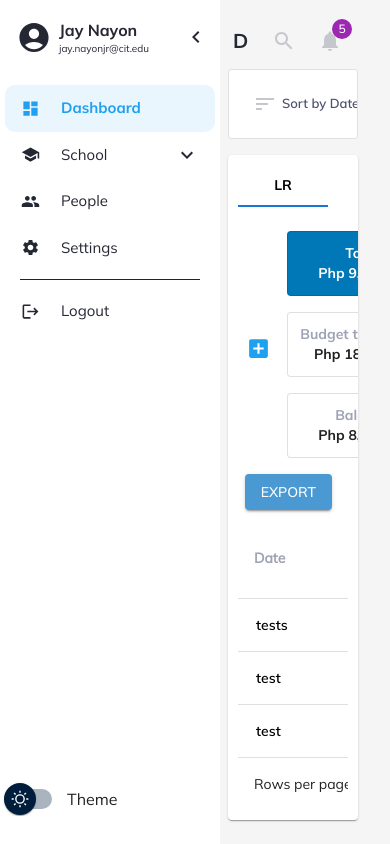
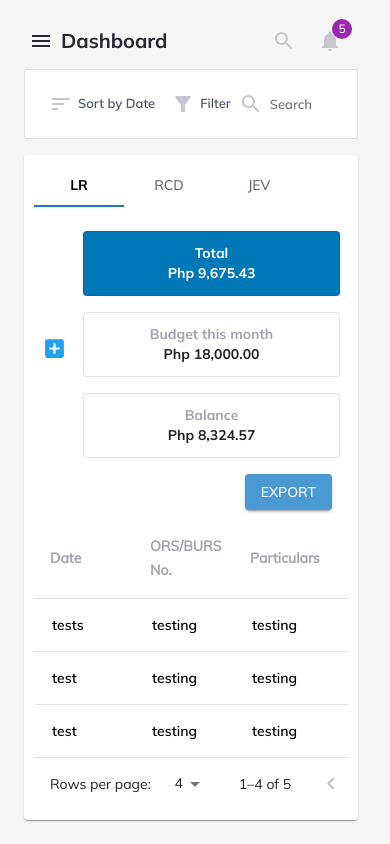
Before and after one commit to Jaynayon/princi-pal-frontend, a React (Create React App) app: page /schools in a window 390 px wide. Built offline with nearby package versions, Linux system fonts and the light colour scheme.

Commit message:
Enhance mobile view

```diff
--- a/src/Components/Navigation/Navigation.js
+++ b/src/Components/Navigation/Navigation.js
@@ -1,5 +1,6 @@
 // React imports
 import * as React from "react";
+import { useEffect, useState } from "react";
 
 // Material-UI imports
 import { styled, createTheme, ThemeProvider } from "@mui/material/styles";
@@ -62,9 +63,35 @@ const AppBar = styled(MuiAppBar, {
 
 const Drawer = styled(MuiDrawer, {
   shouldForwardProp: (prop) => prop !== "open",
-})(({ theme, open }) => ({
+})(({ theme, open }) => {
+  const [mobileMode, setMobileMode] = useState(false); // State to track position
+
+  const updateMobileMode = () => {
+    const { innerWidth } = window;
+    setMobileMode(innerWidth < 600);
+  };
+
+  useEffect(() => {
+    // Call the function to set initial mobileMode state
+    updateMobileMode();
+
+    const handleResize = () => {
+      // Call the function to update mobileMode state on resize
+      updateMobileMode();
+    };
+
+    // Add event listener for resize
+    window.addEventListener('resize', handleResize);
+
+    // Cleanup the event listener on component unmount
+    return () => {
+      window.removeEventListener('resize', handleResize);
+    };
+  }, []); // Run effect only on mount and unmount
+
+  return {
     "& .MuiDrawer-paper": {
-    position: "relative",
+      position: mobileMode ? "absolute" : "relative",
       whiteSpace: "nowrap",
       width: drawerWidth,
       transition: theme.transitions.create("width", {
@@ -84,7 +111,8 @@ const Drawer = styled(MuiDrawer, {
         },
       }),
     },
-}));
+  };
+});
 
 const displayTitle = (selected) => {
   if (
@@ -105,7 +133,7 @@ const displayTitle = (selected) => {
 };
 
 export default function Navigation({ children }) {
-  const { open, toggleDrawer, selected, navStyle } = useNavigationContext();
+  const { open, toggleDrawer, selected, navStyle, mobileMode } = useNavigationContext();
   const [anchorEl, setAnchorEl] = React.useState(null);
 
   const handleMenuOpen = (event) => {
@@ -128,7 +156,6 @@ export default function Navigation({ children }) {
     setOptions([]); // Clear options by setting it to an empty array
   };
 
-
   const ITEM_HEIGHT = 48;
 
   const defaultTheme = createTheme({
@@ -142,7 +169,6 @@ export default function Navigation({ children }) {
     <ThemeProvider theme={defaultTheme}>
       <Box sx={{ display: "flex" }}>
         <CssBaseline />
-
         <Drawer
           variant="permanent"
           open={open}
@@ -151,6 +177,7 @@ export default function Navigation({ children }) {
               backgroundColor: (theme) => theme.navStyle.base,
               boxShadow: "none",
               borderRight: "none",
+              display: mobileMode && !open ? "none" : null
             },
           }}
         >
@@ -235,7 +262,7 @@ export default function Navigation({ children }) {
             overflow: "auto",
           }}
         >
-          <Container maxWidth="lg" sx={{ mt: 4, mb: 4 }}>
+          <Container maxWidth="lg" sx={{ mt: 4, mb: 4, pl: 4 }}>
             <Grid container spacing={3}>
               <AppBar
                 position="relative"
@@ -250,8 +277,20 @@ export default function Navigation({ children }) {
                   sx={{
                     pr: "24px", // keep right padding when drawer closed
                     color: "#C5C7CD", //gets inherited
+                    pl: 1
                   }}
                 >
+                  <IconButton
+                    aria-label="open drawer"
+                    onClick={toggleDrawer}
+                    sx={{
+                      display: !mobileMode ? "none" : null,
+                      color: (theme) => theme.navStyle.color,
+                      //...(open && { display: "none" }),
+                    }}
+                  >
+                    <MenuIcon />
+                  </IconButton>
                   <Typography
                     component="h1"
                     variant="h6"
@@ -262,6 +301,7 @@ export default function Navigation({ children }) {
                       textAlign: "left",
                       color: "#252733",
                       fontWeight: "bold",
+                      width: '400px'
                     }}
                   >
                     {displayTitle(selected)}
--- a/src/Context/NavigationProvider.js
+++ b/src/Context/NavigationProvider.js
@@ -1,4 +1,4 @@
-import React, { createContext, useState, useRef, useContext } from 'react';
+import React, { createContext, useState, useEffect, useRef, useContext } from 'react';
 
 const NavigationContext = createContext();
 
@@ -9,6 +9,7 @@ export const NavigationProvider = ({ children }) => {
     const [selected, setSelected] = useState('Dashboard');
     const [open, setOpen] = useState(true);
     const [navStyle, setNavStyle] = React.useState('light'); // Initial theme
+    const [mobileMode, setMobileMode] = useState(false); // State to track position
     const prevOpenRef = useRef(false);
 
     const toggleDrawer = () => {
@@ -18,10 +19,36 @@ export const NavigationProvider = ({ children }) => {
         });
     };
 
+    const updateMobileMode = () => {
+        const { innerWidth } = window;
+        if (innerWidth < 600) {
+            setMobileMode(true);
+            setOpen(false)
+        }
+    };
+
+    useEffect(() => {
+        // Call the function to set initial mobileMode state
+        updateMobileMode();
+
+        const handleResize = () => {
+            // Call the function to update mobileMode state on resize
+            updateMobileMode();
+        };
+
+        // Add event listener for resize
+        window.addEventListener('resize', handleResize);
+
+        // Cleanup the event listener on component unmount
+        return () => {
+            window.removeEventListener('resize', handleResize);
+        };
+    }, []); // Run effect only on mount and unmount
+
     return (
         <NavigationContext.Provider value={{
             open, toggleDrawer, prevOpen: prevOpenRef.current, list, selected, setSelected,
-            navStyle, setNavStyle
+            navStyle, setNavStyle, mobileMode
         }}>
             {children}
         </NavigationContext.Provider>
```
Lines whose indentation alone changed are shown as unchanged.
